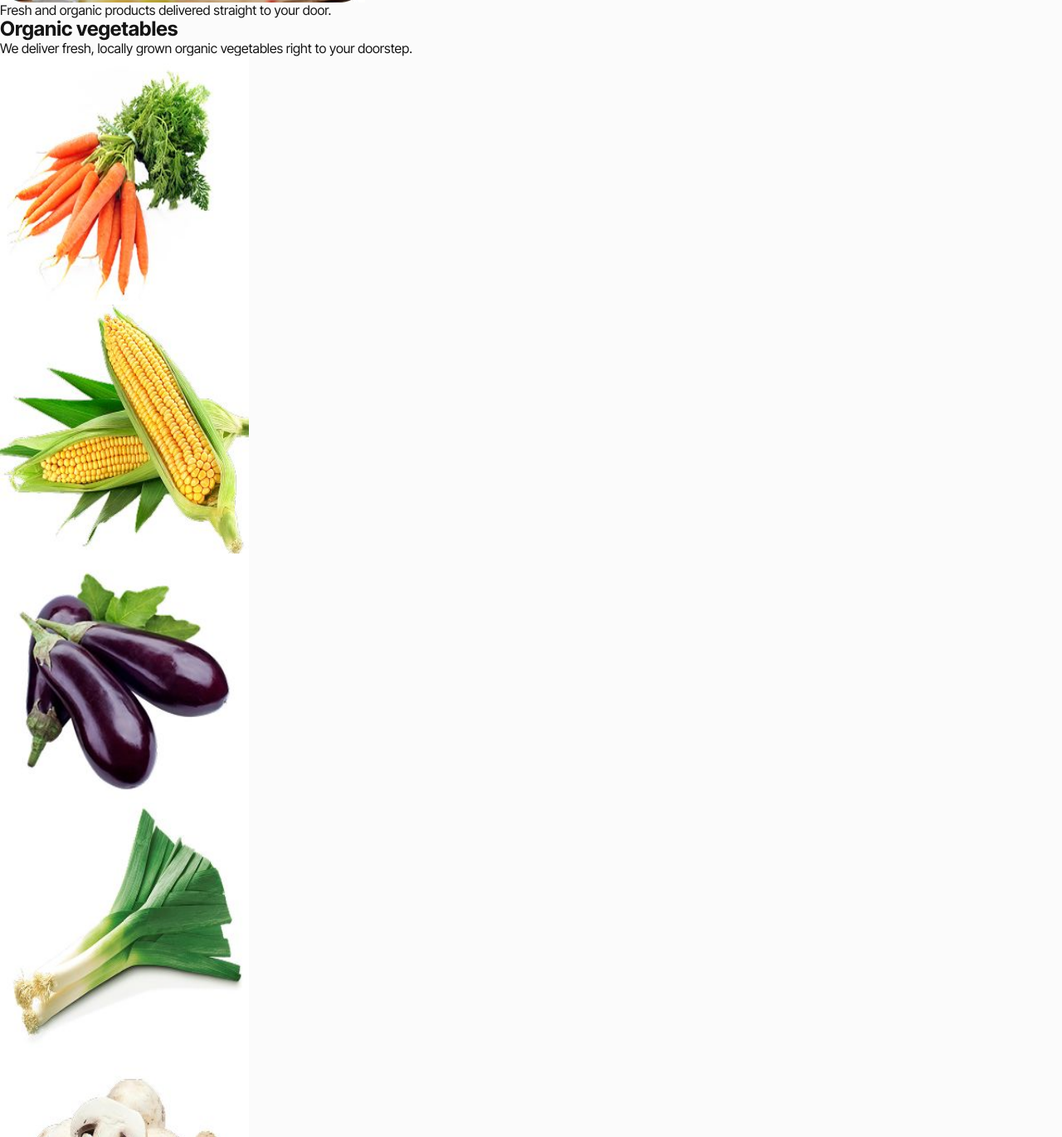
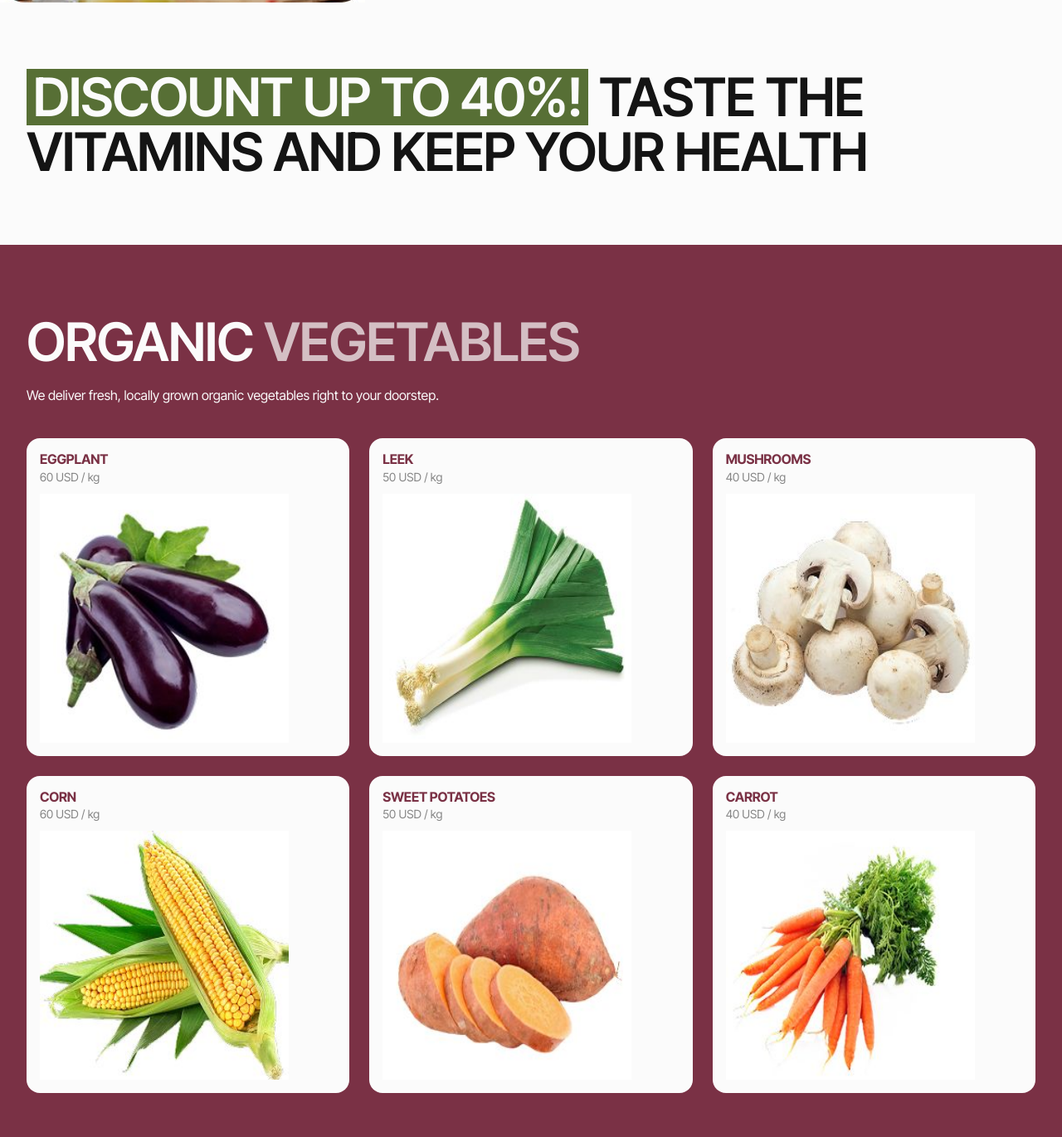
Before and after one commit to serhan-e/goit-project-html-css, a website built with Vite: page index.html in a window 1280 px wide. Shown: the part 1430-2800 px from the top of the page at 83% size. Built offline with nearby package versions, Linux system fonts and the light colour scheme.

Commit message:
Add advertisement and vegetables CSS

```diff
--- /dev/null
+++ b/src/css/advertisement.css
@@ -0,0 +1,36 @@
+.advertisement {
+  background-color: var(--color-white);
+  padding: 80px 0;
+}
+
+.advertisement-text {
+  font-size: 64px;
+  font-weight: 600;
+  line-height: 1;
+  letter-spacing: -0.015em;
+  color: var(--color-black);
+  text-transform: uppercase;
+}
+
+.advertisement-accent {
+  display: inline-block;
+  color: var(--color-white);
+  background-color: var(--color-green);
+  padding: 2px 8px;
+}
+
+@media (max-width: 1279px) {
+  .advertisement-text {
+    font-size: 48px;
+  }
+}
+
+@media (max-width: 767px) {
+  .advertisement-text {
+    font-size: 32px;
+  }
+
+  .advertisement {
+    padding: 48px 0;
+  }
+}
--- a/src/css/main.css
+++ b/src/css/main.css
@@ -2,6 +2,8 @@
 @import url("https://fonts.googleapis.com/css2?family=Inter+Tight:wght@400;500;600;700&display=swap");
 @import "./header.css";
 @import "./footer.css";
+@import "./advertisement.css";
+@import "./vegetables.css";
 
 :root {
   /* Colors */
--- /dev/null
+++ b/src/css/vegetables.css
@@ -0,0 +1,72 @@
+.vegetables {
+  background-color: var(--color-chianti);
+  padding: 80px 0;
+}
+
+.vegetables-title {
+  font-size: 64px;
+  font-weight: 600;
+  letter-spacing: -0.015em;
+  text-transform: uppercase;
+  color: var(--color-white);
+  margin-bottom: 16px;
+}
+
+.vegetables-title-accent {
+  color: var(--color-blush);
+}
+
+.vegetables-desc {
+  color: var(--color-white);
+  font-size: 16px;
+  line-height: 1.5;
+  max-width: 560px;
+  margin-bottom: 40px;
+}
+
+.vegetables-list {
+  display: grid;
+  grid-template-columns: repeat(3, 1fr);
+  gap: 24px;
+}
+
+.vegetables-item {
+  background-color: var(--color-white);
+  border-radius: 16px;
+  padding: 16px;
+}
+
+.vegetables-name {
+  font-size: 16px;
+  font-weight: 700;
+  letter-spacing: -0.015em;
+  text-transform: uppercase;
+  color: var(--color-chianti);
+  margin-bottom: 4px;
+}
+
+.vegetables-price {
+  font-size: 14px;
+  color: var(--color-grey);
+  margin-bottom: 12px;
+}
+
+@media (max-width: 1279px) {
+  .vegetables-title {
+    font-size: 48px;
+  }
+}
+
+@media (max-width: 767px) {
+  .vegetables-list {
+    grid-template-columns: 1fr;
+  }
+
+  .vegetables-title {
+    font-size: 32px;
+  }
+
+  .vegetables {
+    padding: 48px 0;
+  }
+}
--- a/src/partials/advertisement.html
+++ b/src/partials/advertisement.html
@@ -1,4 +1,9 @@
 <section class="advertisement">
   <h2 class="visually-hidden">Advertisement</h2>
-  <p>Fresh and organic products delivered straight to your door.</p>
+  <div class="container">
+    <p class="advertisement-text">
+      <span class="advertisement-accent">DISCOUNT UP TO 40%!</span> TASTE THE
+      VITAMINS AND KEEP YOUR HEALTH
+    </p>
+  </div>
 </section>
--- a/src/partials/hero.html
+++ b/src/partials/hero.html
@@ -1,9 +1,26 @@
-<section class="hero"></section>
-
-<picture>
-    <source media="(min-width: 1280px)"
-        srcset="src/images/basket-desktop.jpg 1x, src/images/basket-desktop@2x.jpg 2x" />
-    <source media="(min-width: 768px)" srcset="src/images/basket-tablet.jpg 1x, src/images/basket-tablet@2x.jpg 2x" />
-    <img srcset="src/images/basket-mobile.jpg 1x, src/images/basket-mobile@2x.jpg 2x" src="src/images/basket-mobile.jpg"
-        alt="Vegetable basket" />
-</picture>
+<section class="hero">
+  <picture>
+    <source
+      media="(min-width: 1280px)"
+      srcset="
+        src/images/basket-desktop.jpg    1x,
+        src/images/basket-desktop@2x.jpg 2x
+      "
+    />
+    <source
+      media="(min-width: 768px)"
+      srcset="
+        src/images/basket-tablet.jpg    1x,
+        src/images/basket-tablet@2x.jpg 2x
+      "
+    />
+    <img
+      srcset="
+        src/images/basket-mobile.jpg    1x,
+        src/images/basket-mobile@2x.jpg 2x
+      "
+      src="src/images/basket-mobile.jpg"
+      alt="Vegetable basket"
+    />
+  </picture>
+</section>
--- a/src/partials/how-it-works.html
+++ b/src/partials/how-it-works.html
@@ -1,7 +1,20 @@
-<section class="how-it-works"></section>
-<picture>
-    <source media="(min-width: 1280px)" srcset="src/images/woman-desktop.jpg 1x, src/images/woman-desktop@2x.jpg 2x" />
-    <source media="(min-width: 768px)" srcset="src/images/woman-tablet.jpg 1x, src/images/woman-tablet@2x.jpg 2x" />
-    <img srcset="src/images/woman-mobile.jpg 1x, src/images/woman-mobile@2x.jpg 2x" src="src/images/woman-mobile.jpg"
-        alt="Woman cooking" />
-</picture>
+<section class="how-it-works">
+  <picture>
+    <source
+      media="(min-width: 1280px)"
+      srcset="
+        src/images/woman-desktop.jpg    1x,
+        src/images/woman-desktop@2x.jpg 2x
+      "
+    />
+    <source
+      media="(min-width: 768px)"
+      srcset="src/images/woman-tablet.jpg 1x, src/images/woman-tablet@2x.jpg 2x"
+    />
+    <img
+      srcset="src/images/woman-mobile.jpg 1x, src/images/woman-mobile@2x.jpg 2x"
+      src="src/images/woman-mobile.jpg"
+      alt="Woman cooking"
+    />
+  </picture>
+</section>
--- a/src/partials/vegetables.html
+++ b/src/partials/vegetables.html
@@ -1,69 +1,81 @@
 <section class="vegetables">
-  <h2>Organic vegetables</h2>
-  <p>
+  <div class="container">
+    <h2 class="vegetables-title">
+      Organic <span class="vegetables-title-accent">vegetables</span>
+    </h2>
+    <p class="vegetables-desc">
       We deliver fresh, locally grown organic vegetables right to your doorstep.
     </p>
-  <ul>
-    <li>
+    <ul class="vegetables-list">
+      <li class="vegetables-item">
+        <p class="vegetables-name">EGGPLANT</p>
+        <p class="vegetables-price">60 USD / kg</p>
         <img
-        src="./src/images/carrot.jpg"
-        srcset="./src/images/carrot.jpg 1x, ./src/images/carrot@2x.jpg 2x"
-        alt="Carrot"
+          src="src/images/eggplant.jpg"
+          srcset="src/images/eggplant.jpg 1x, src/images/eggplant@2x.jpg 2x"
+          alt="Eggplant"
           width="300"
           height="300"
         />
       </li>
-
-    <li>
+      <li class="vegetables-item">
+        <p class="vegetables-name">LEEK</p>
+        <p class="vegetables-price">50 USD / kg</p>
         <img
-        src="./src/images/corn.jpg"
-        srcset="./src/images/corn.jpg 1x, ./src/images/corn@2x.jpg 2x"
+          src="src/images/leek.jpg"
+          srcset="src/images/leek.jpg 1x, src/images/leek@2x.jpg 2x"
+          alt="Leek"
+          width="300"
+          height="300"
+        />
+      </li>
+      <li class="vegetables-item">
+        <p class="vegetables-name">MUSHROOMS</p>
+        <p class="vegetables-price">40 USD / kg</p>
+        <img
+          src="src/images/mushroom.jpg"
+          srcset="src/images/mushroom.jpg 1x, src/images/mushroom@2x.jpg 2x"
+          alt="Mushroom"
+          width="300"
+          height="300"
+        />
+      </li>
+      <li class="vegetables-item">
+        <p class="vegetables-name">CORN</p>
+        <p class="vegetables-price">60 USD / kg</p>
+        <img
+          src="src/images/corn.jpg"
+          srcset="src/images/corn.jpg 1x, src/images/corn@2x.jpg 2x"
           alt="Corn"
           width="300"
           height="300"
         />
       </li>
-
-    <li>
+      <li class="vegetables-item">
+        <p class="vegetables-name">SWEET POTATOES</p>
+        <p class="vegetables-price">50 USD / kg</p>
         <img
-        src="./src/images/eggplant.jpg"
-        srcset="./src/images/eggplant.jpg 1x, ./src/images/eggplant@2x.jpg 2x"
-        alt="Eggplant"
-        width="300"
-        height="300"
-      />
-    </li>
-
-    <li>
-      <img
-        src="./src/images/leek.jpg"
-        srcset="./src/images/leek.jpg 1x, ./src/images/leek@2x.jpg 2x"
-        alt="Leek"
-        width="300"
-        height="300"
-      />
-    </li>
-    <li>
-      <img
-        src="./src/images/mushroom.jpg"
-        srcset="./src/images/mushroom.jpg 1x, ./src/images/mushroom@2x.jpg 2x"
-        alt="Mushroom"
-        width="300"
-        height="300"
-      />
-    </li>
-
-    <li>
-      <img
-        src="./src/images/sweet-potatoes.jpg"
+          src="src/images/sweet-potatoes.jpg"
           srcset="
-          ./src/images/sweet-potatoes.jpg    1x,
-          ./src/images/sweet-potatoes@2x.jpg 2x
+            src/images/sweet-potatoes.jpg    1x,
+            src/images/sweet-potatoes@2x.jpg 2x
           "
           alt="Sweet Potatoes"
           width="300"
           height="300"
         />
       </li>
+      <li class="vegetables-item">
+        <p class="vegetables-name">CARROT</p>
+        <p class="vegetables-price">40 USD / kg</p>
+        <img
+          src="src/images/carrot.jpg"
+          srcset="src/images/carrot.jpg 1x, src/images/carrot@2x.jpg 2x"
+          alt="Carrot"
+          width="300"
+          height="300"
+        />
+      </li>
     </ul>
+  </div>
 </section>
```
Lines whose indentation alone changed are shown as unchanged.
